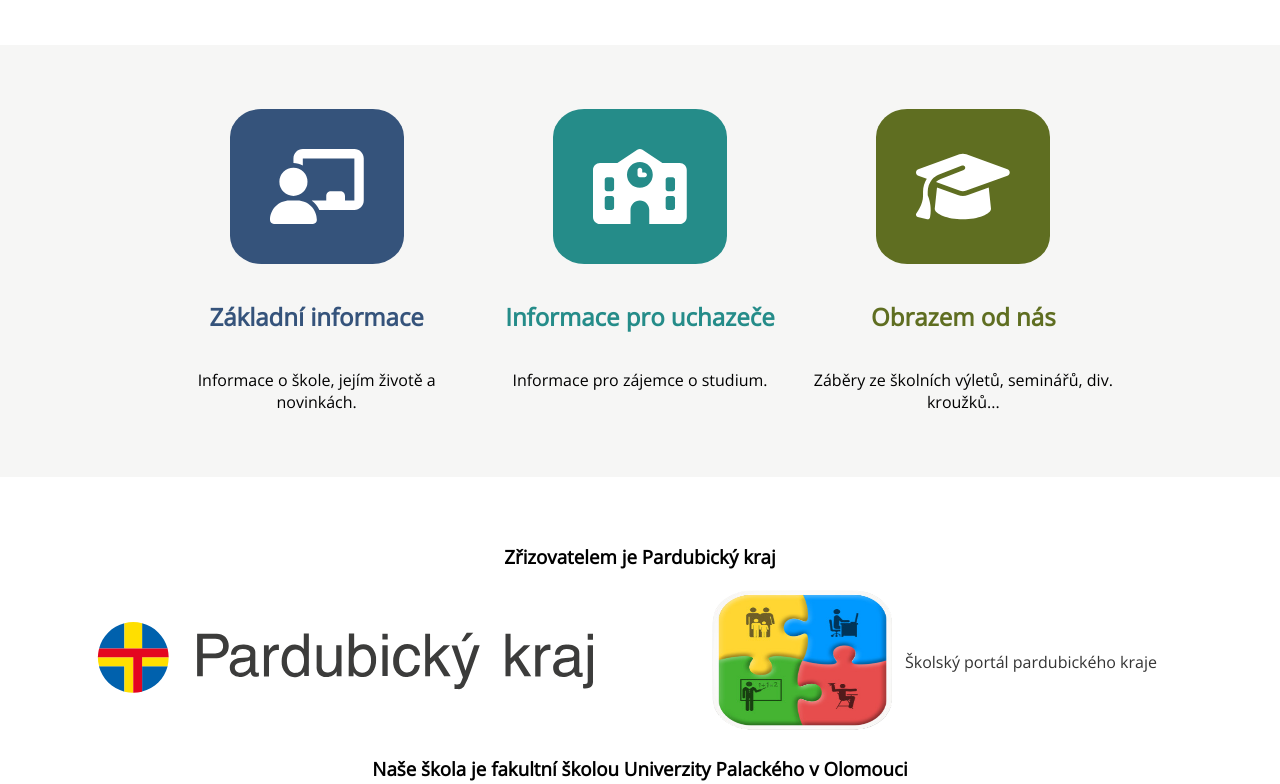
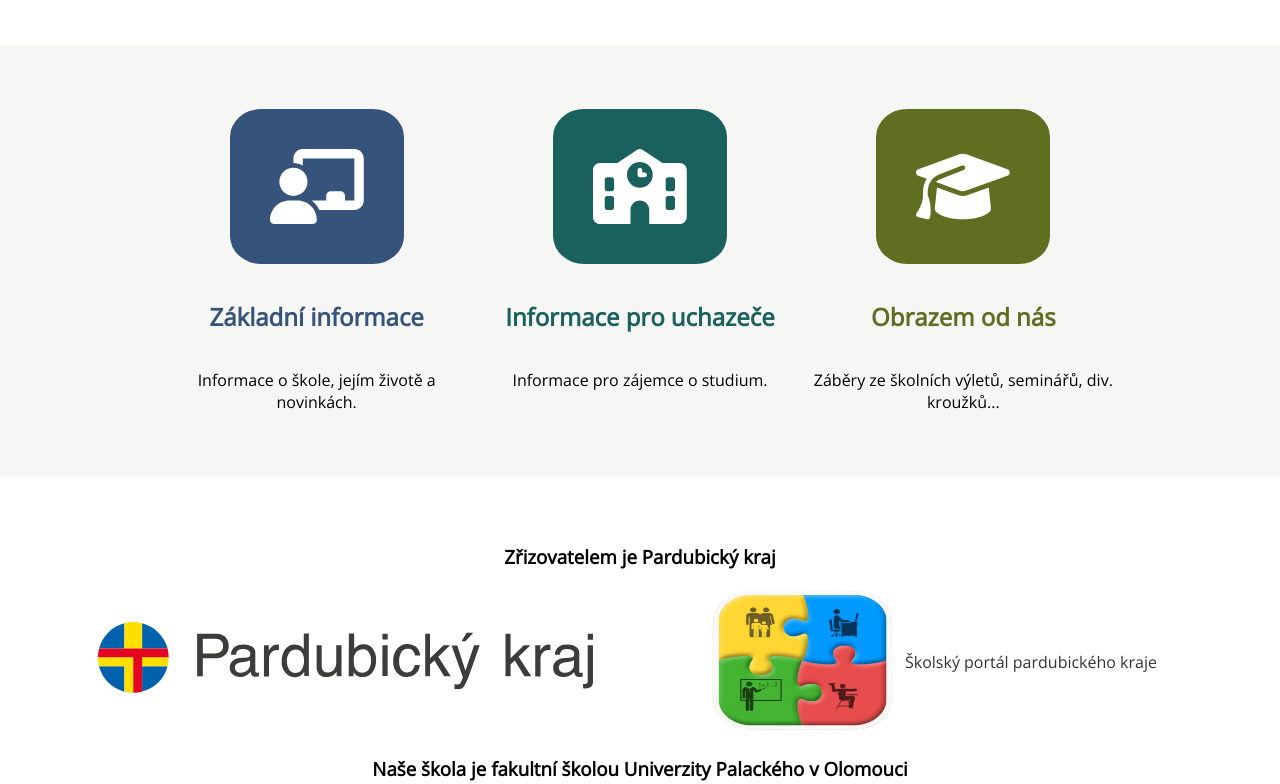
Before and after one commit to MatejZelenka/MatejZelenka.github.io, a website built with webpack: page index.html in a window 1280 px wide. Shown: the part 903-1687 px from the top of the page. Built offline with nearby package versions, Linux system fonts and the light colour scheme.

Commit message:
Contrst changes

```diff
--- a/www/src/scss/globals/_variables.scss
+++ b/www/src/scss/globals/_variables.scss
@@ -1,6 +1,6 @@
 $primary-color: #35537b;
 $secondary-color: #5f6e21;
-$tertiary-color: #258c89;
+$tertiary-color: #1A615D;
 
 
 $white: #ffffff;
```
Also changed, not shown: www/dist/style.css.
